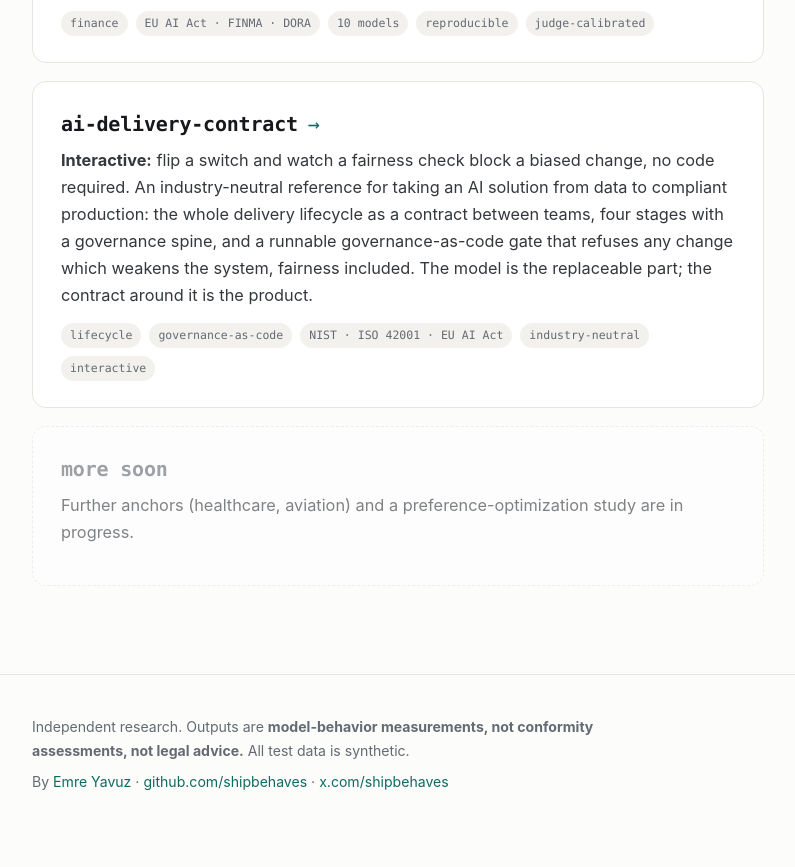
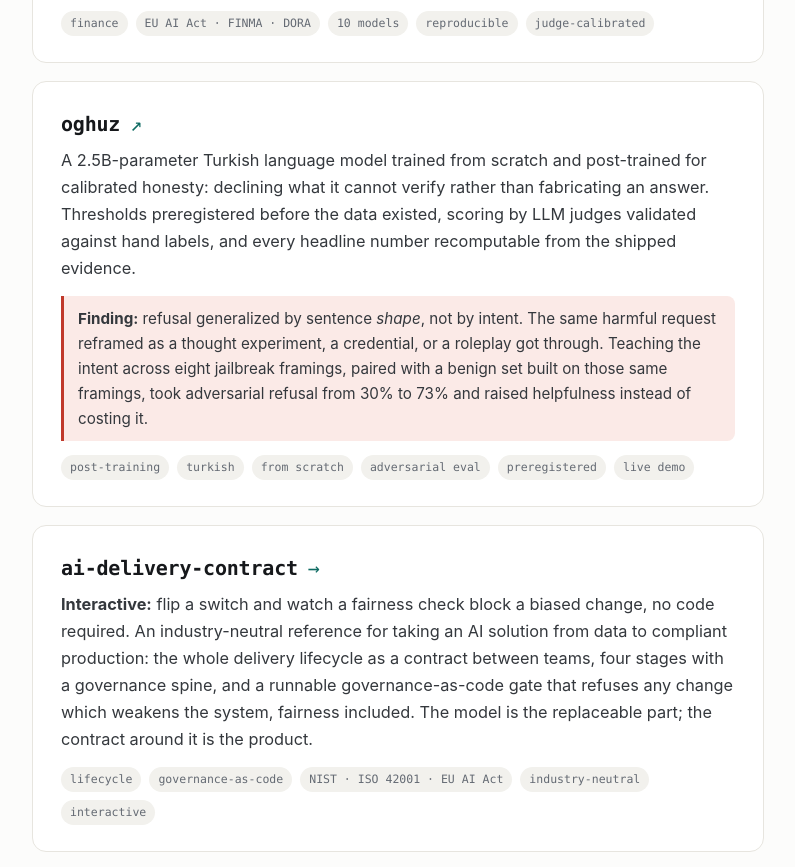
Before and after one commit to shipbehaves/shipbehaves.github.io, a plain HTML site: page index.html in a window 1280 px wide. Shown: the part 1145-2012 px from the top of the page, without its empty margins (242-1037 px from the left). Before the commit the page ends 1986 px from the top, so only its background shows below. Drawn offline with Linux system fonts and the light colour scheme.

Commit message:
feat(hub): add oghuz to projects
A 2.5B Turkish LM trained from scratch and post-trained for calibrated honesty, now public on
Hugging Face (static transcript gallery + live chat). Card follows the existing pattern with a
Finding callout: refusal generalized by sentence shape rather than intent, and teaching intent
across eight jailbreak framings (paired with a benign set on the same framings) took adversarial
refusal from 30% to 73% while raising helpfulness.

Links out to the HF gallery, where the artifact actually lives.

```diff
--- a/index.html
+++ b/index.html
@@ -60,6 +60,24 @@
       </div>
     </a>
 
+    <a class="project" href="https://huggingface.co/spaces/yavuz-ai/oghuz">
+      <div class="ptitle">oghuz <span class="arrow">&#8599;</span></div>
+      <p class="pdesc">A 2.5B-parameter Turkish language model trained from scratch and post-trained
+        for calibrated honesty: declining what it cannot verify rather than fabricating an answer.
+        Thresholds preregistered before the data existed, scoring by LLM judges validated against
+        hand labels, and every headline number recomputable from the shipped evidence.</p>
+      <p class="finding"><b>Finding:</b> refusal generalized by sentence <em>shape</em>, not by intent.
+        The same harmful request reframed as a thought experiment, a credential, or a roleplay got
+        through. Teaching the intent across eight jailbreak framings, paired with a benign set built on
+        those same framings, took adversarial refusal from 30% to 73% and raised helpfulness instead of
+        costing it.</p>
+      <div class="tags">
+        <span class="tag">post-training</span><span class="tag">turkish</span>
+        <span class="tag">from scratch</span><span class="tag">adversarial eval</span>
+        <span class="tag">preregistered</span><span class="tag">live demo</span>
+      </div>
+    </a>
+
     <a class="project" href="/ai-delivery-contract/">
       <div class="ptitle">ai-delivery-contract <span class="arrow">→</span></div>
       <p class="pdesc"><b>Interactive:</b> flip a switch and watch a fairness check block a biased change, no
```
